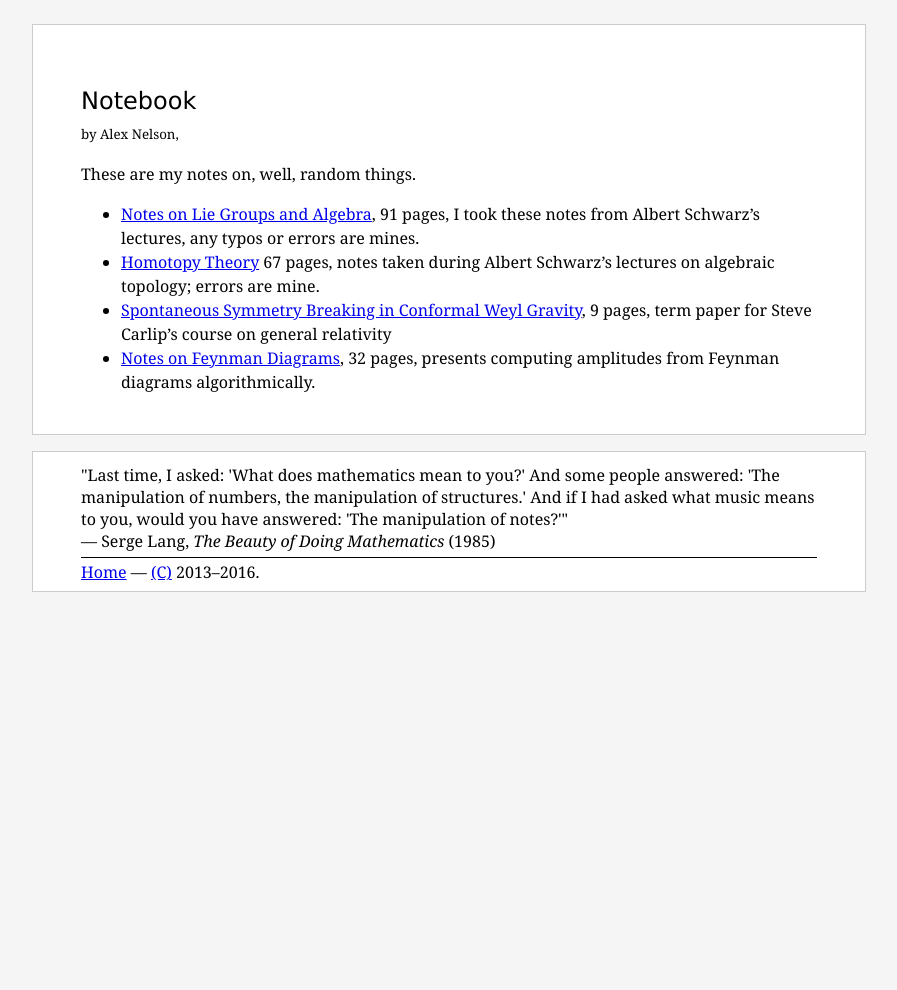
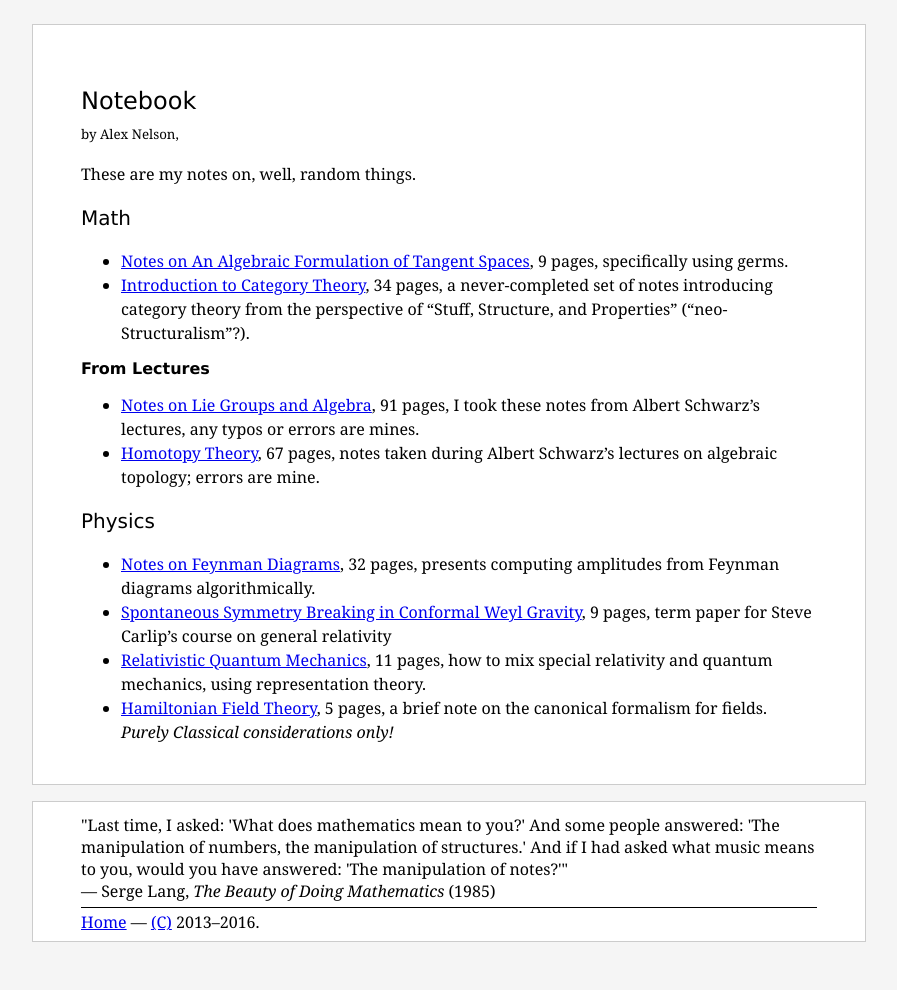
Before and after one commit to pqnelson/pqnelson.github.com, a Jekyll site: the page built from notebk/index.md, in a window 1280 px wide. Shown: the whole page, without its empty margins (191-1088 px from the left). Built offline with Jekyll 4.4.1, drawn with Linux system fonts in a browser that asks for light colours; Markdown is read by kramdown in place of the engine named in the settings; before the commit the page ends 900 px from its top, so only the background shows below that.

Commit message:
[notebk] Updated publication list

```diff
--- a/notebk/index.md
+++ b/notebk/index.md
@@ -8,15 +8,35 @@ quoteSource: Serge Lang, <i>The Beauty of Doing Mathematics</i> (1985)
 
 These are my notes on, well, random things.
 
+## Math
+
+- [Notes on An Algebraic Formulation of Tangent Spaces]({{ site.url }}/assets/notebk/germs.pdf), 9 pages,
+  specifically using germs.
+- [Introduction to Category Theory]({{ site.url }}/assets/notebk/introToCategoryTheory.pdf), 34 pages,
+  a never-completed set of notes introducing category theory from the
+  perspective of "Stuff, Structure, and Properties" ("neo-Structuralism"?).
+
+### From Lectures
+
 - [Notes on Lie Groups and Algebra]({{ site.url }}/assets/notebk/lieGroupsAndAlgebras.pdf), 91 pages,
   I took these notes from Albert Schwarz's lectures, any typos or errors
   are mines.
-- [Homotopy Theory]({{ site.url }}/assets/notebk/homotopyTheory.pdf)
+- [Homotopy Theory]({{ site.url }}/assets/notebk/homotopyTheory.pdf),
   67 pages, notes taken during Albert Schwarz's lectures on algebraic
   topology; errors are mine.
+
+
+## Physics
+
+- [Notes on Feynman Diagrams]({{ site.url }}/assets/notebk/feynman.pdf),
+  32 pages, presents computing amplitudes from Feynman diagrams
+  algorithmically.
 - [Spontaneous Symmetry Breaking in Conformal Weyl Gravity]({{ site.url }}/assets/notebk/conformal.pdf),
   9 pages,
   term paper for Steve Carlip's course on general relativity
-- [Notes on Feynman Diagrams]({{ site.url }}/assets/notebk/feynman.pdf),
-  32 pages, presents computing amplitudes from Feynman diagrams
-  algorithmically.
+- [Relativistic Quantum Mechanics]({{ site.url }}/assets/notebk/rqm.pdf),
+  11 pages, how to mix special relativity and quantum mechanics, using
+  representation theory.
+- [Hamiltonian Field Theory]({{ site.url }}/assets/notebk/hamiltonianFieldTheory.pdf),
+  5 pages, a brief note on the canonical formalism for fields. _Purely
+  Classical considerations only!_
```
Also changed, not shown: 1 other file.
